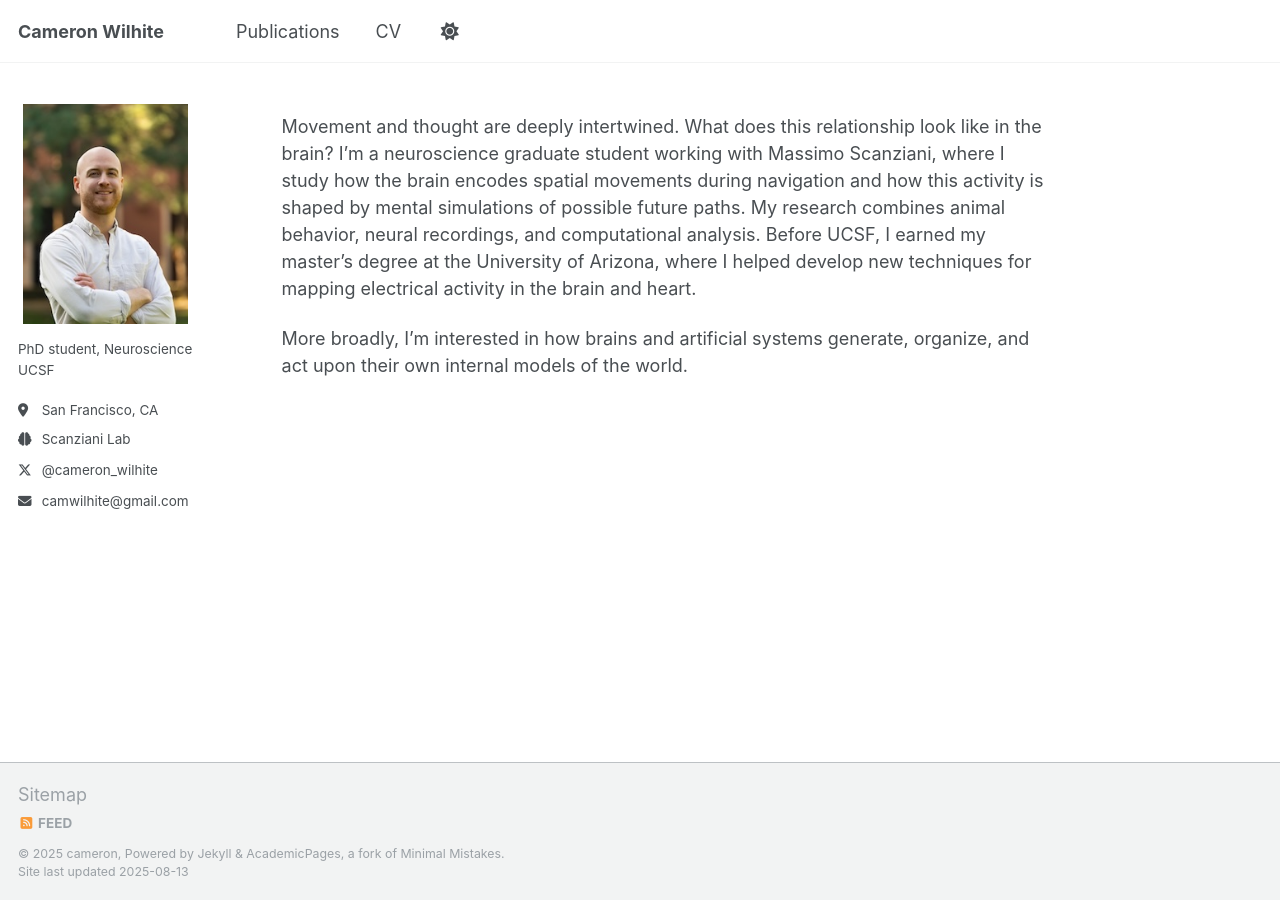
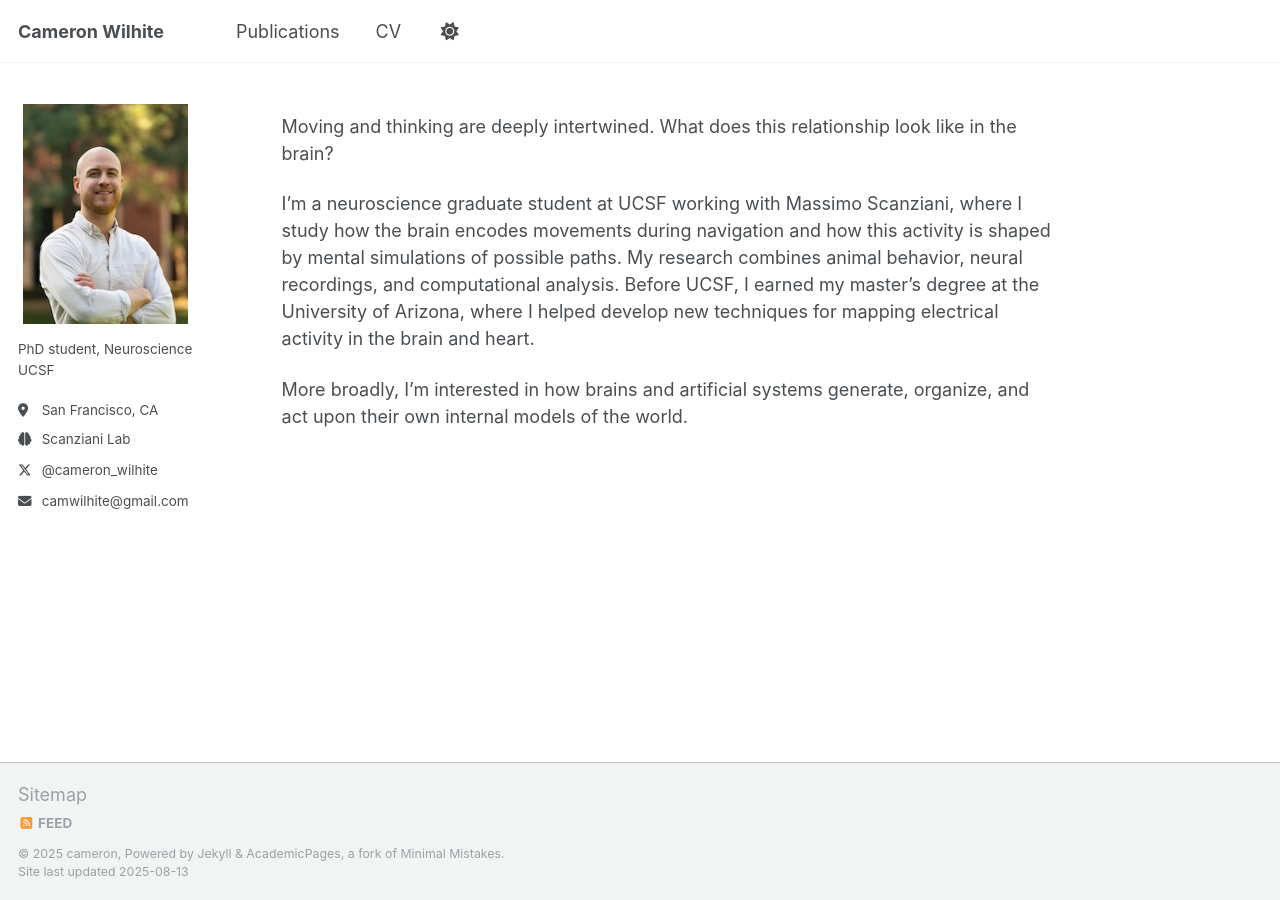
Before and after one commit to camwilhite/camwilhite.github.io, a Jekyll site: the page built from _pages/about.md, in a window 1280 px wide. Built offline with Jekyll 4.4.1, drawn with Linux system fonts in a browser that asks for light colours; a script that is not in the unit is left out.

Commit message:
Update about.md

```diff
--- a/_pages/about.md
+++ b/_pages/about.md
@@ -7,6 +7,8 @@ redirect_from:
   - /about.html
 ---
 
-Movement and thought are deeply intertwined. What does this relationship look like in the brain? I'm a neuroscience graduate student working with Massimo Scanziani, where I study how the brain encodes spatial movements during navigation and how this activity is shaped by mental simulations of possible future paths. My research combines animal behavior, neural recordings, and computational analysis. Before UCSF, I earned my master's degree at the University of Arizona, where I helped develop new techniques for mapping electrical activity in the brain and heart.
+Moving and thinking are deeply intertwined. What does this relationship look like in the brain?
+
+I'm a neuroscience graduate student at UCSF working with Massimo Scanziani, where I study how the brain encodes movements during navigation and how this activity is shaped by mental simulations of possible paths. My research combines animal behavior, neural recordings, and computational analysis. Before UCSF, I earned my master's degree at the University of Arizona, where I helped develop new techniques for mapping electrical activity in the brain and heart.
 
 More broadly, I'm interested in how brains and artificial systems generate, organize, and act upon their own internal models of the world.
```
